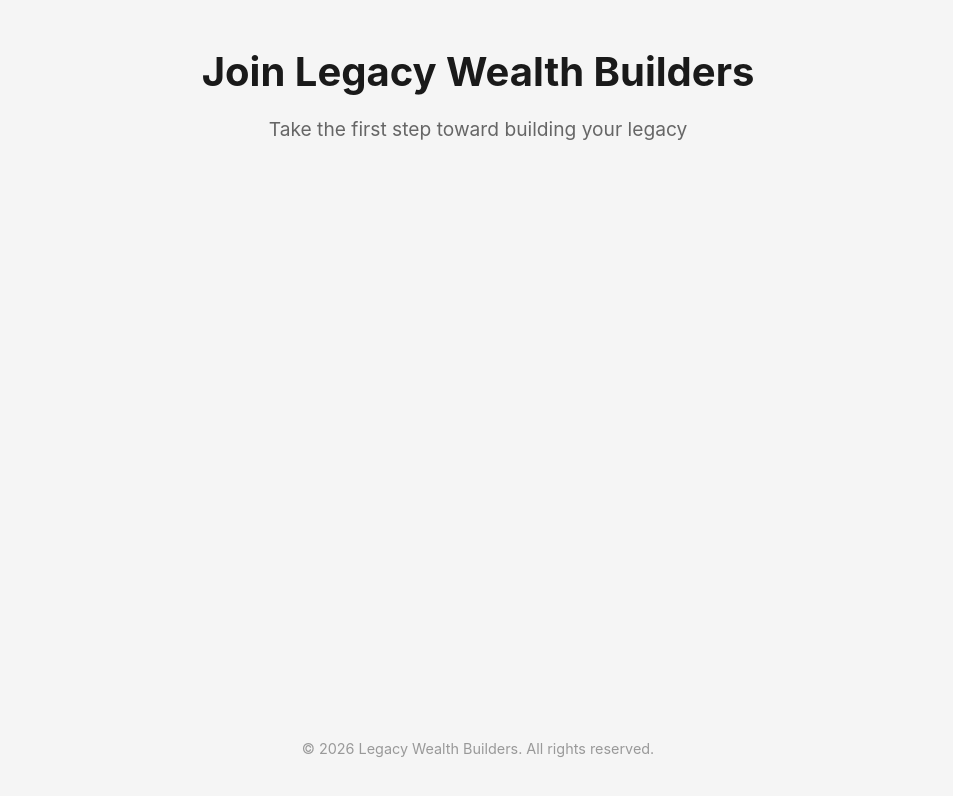
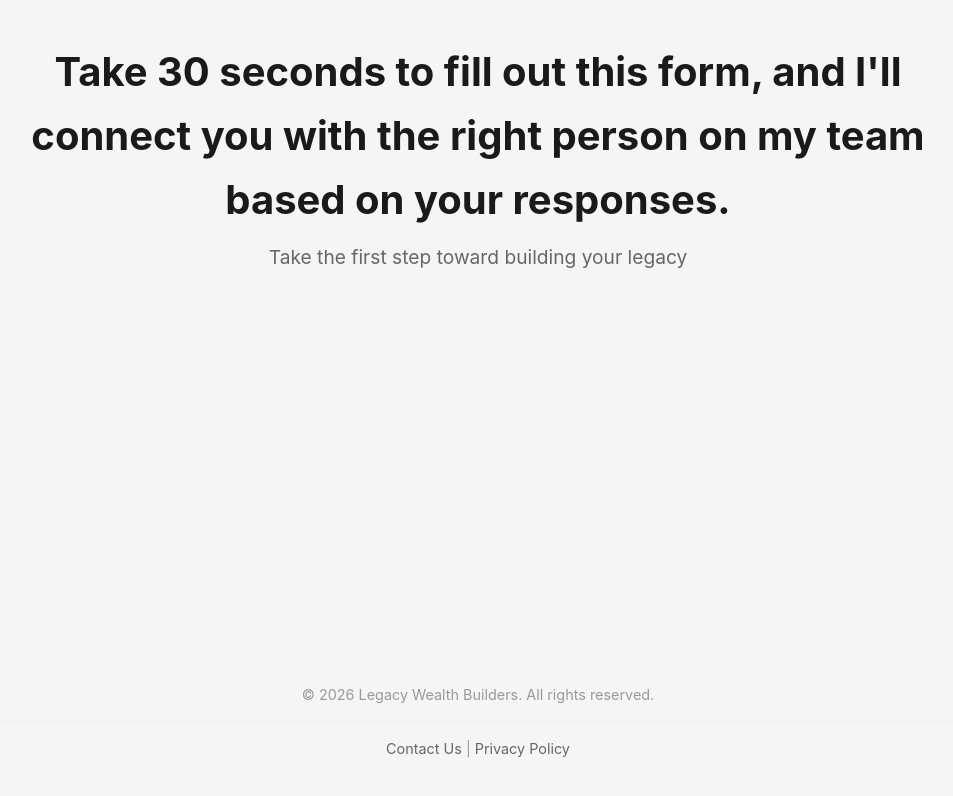
Before and after one commit to LEGACY-INVESTING-SHOW/joinlwb, a plain HTML site: page index.html in a window 1280 px wide. Shown: the whole page, without its empty margins (162-1115 px from the left). Drawn offline with Linux system fonts and the light colour scheme.

Commit message:
Add footer with Contact Us and Privacy Policy links to all pages

```diff
--- a/index.html
+++ b/index.html
@@ -3,13 +3,13 @@
 <head>
     <meta charset="UTF-8">
     <meta name="viewport" content="width=device-width, initial-scale=1.0">
-    <title>Join Legacy Wealth Builders - Application</title>
+    <title>Application - Legacy Wealth Builders</title>
     <link rel="stylesheet" href="styles.css">
 </head>
 <body>
     <div class="container">
         <header>
-            <h1>Join Legacy Wealth Builders</h1>
+            <h1>Take 30 seconds to fill out this form, and I'll connect you with the right person on my team based on your responses.</h1>
             <p class="subtitle">Take the first step toward building your legacy</p>
         </header>
 
@@ -21,6 +21,10 @@
 
         <footer>
             <p>&copy; 2026 Legacy Wealth Builders. All rights reserved.</p>
+            <div class="footer-links">
+                <a href="https://www.firstairbnb.com/contactus" target="_blank">Contact Us</a> |
+                <a href="https://www.firstairbnb.com/privacypolicy" target="_blank">Privacy Policy</a>
+            </div>
         </footer>
     </div>
 </body>
--- a/styles.css
+++ b/styles.css
@@ -68,6 +68,23 @@ footer {
     font-size: 0.9rem;
 }
 
+.footer-links {
+    margin-top: 15px;
+    padding-top: 15px;
+    border-top: 1px solid #eee;
+}
+
+.footer-links a {
+    color: #666;
+    text-decoration: none;
+    transition: color 0.3s ease;
+}
+
+.footer-links a:hover {
+    color: #1a1a1a;
+    text-decoration: underline;
+}
+
 @media (max-width: 768px) {
     .container {
         padding: 20px 15px;
```
Also changed, not shown: call/index.html (+4 -0 lines), confirmation/index.html (+2 -2 lines), introcall/index.html (+4 -0 lines), 1 other file.
